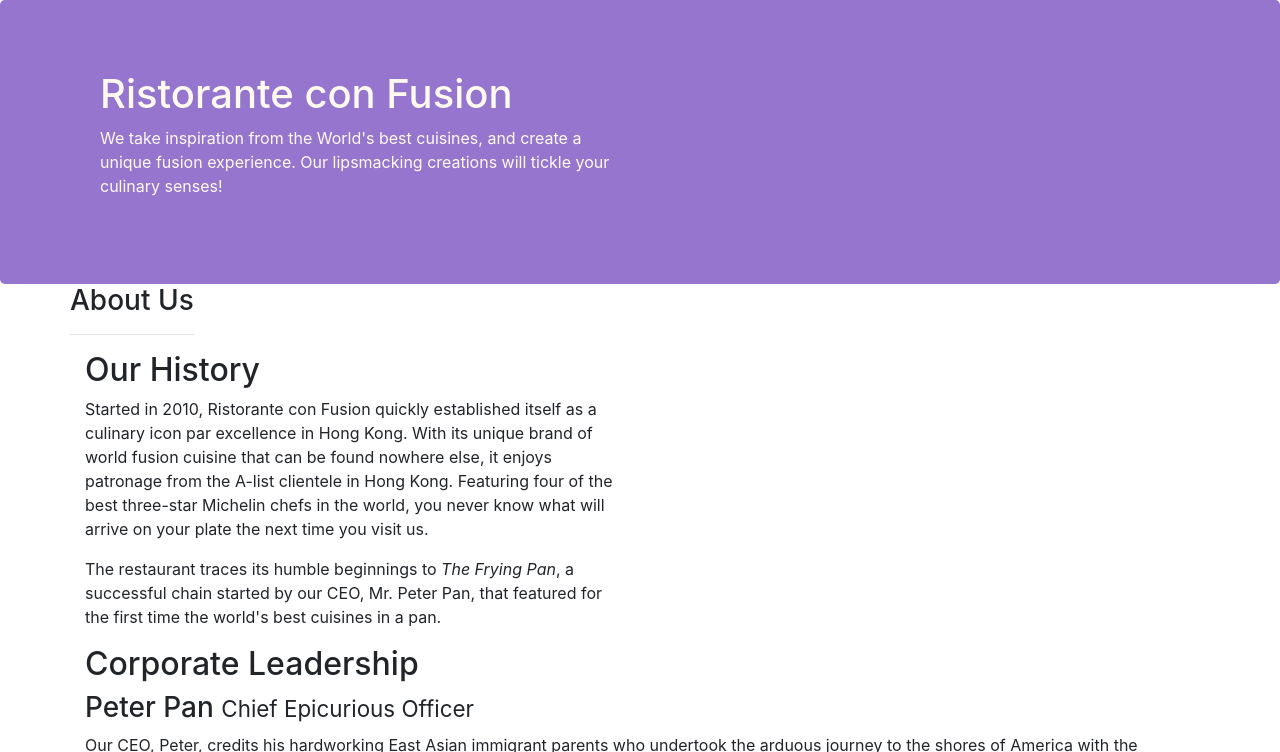
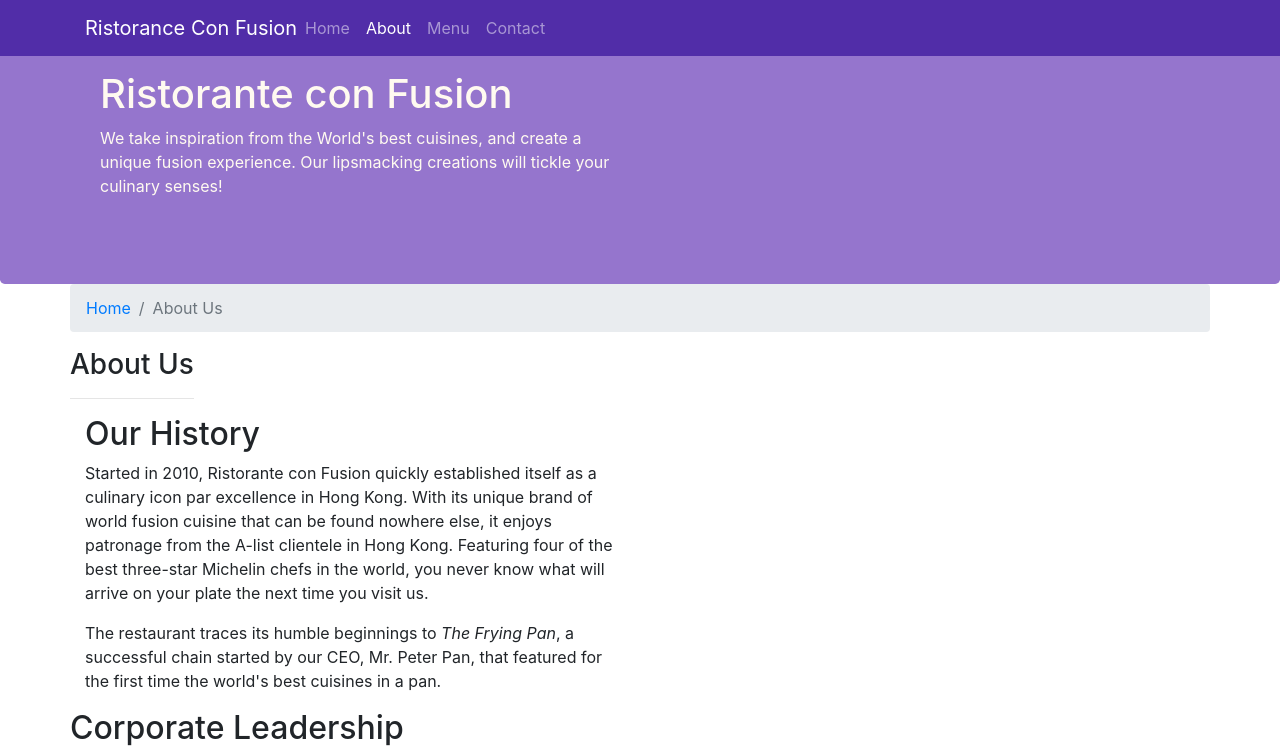
Before and after one commit to oldman-coding/bootstrap4, a website: page aboutus.html in a window 1280 px wide. Shown: the top 752 px of the page. Drawn offline with nearby package versions, Linux system fonts and the light colour scheme.

Commit message:
Navbar and breadcumb

```diff
--- a/aboutus.html
+++ b/aboutus.html
@@ -16,6 +16,23 @@
 </head>
 
 <body>
+    <nav class='navbar navbar-dark navbar-expand-sm fixed-top'>
+        <div class='container'>
+            <button class='navbar-toggler' type='button' data-toggle='collapse' data-target='#Navbar'>
+                <span class='navbar-toggler-icon'></span>
+            </button>
+            <a class='navbar-brand mr-auto'  href='./index.html'>Ristorance Con Fusion</a>
+            <div class='collapse navbar-collapse' id='Navbar'>
+                <ul class='navbar-nav mr-auto'>
+                    <li class='nav-item'><a class='nav-link' href='./index.html'>Home</a></li>
+                    <li class='nav-item active'><a class='nav-link' href='#'>About</a></li>
+                    <li class='nav-item'><a class='nav-link' href='#'>Menu</a></li>
+                    <li class='nav-item'><a class='nav-link' href='#'>Contact</a></li>
+                </ul>
+            </div>
+
+        </div>
+    </nav>
 
     <header class="jumbotron">
         <div class="container">
@@ -32,6 +49,10 @@
 
     <div class='container'>
         <div class='row'>
+            <ol class="col-12 breadcrumb">
+                <li class="breadcrumb-item"><a href="./index.html">Home</a></li>
+                <li class="breadcrumb-item active">About Us</li>
+            </ol>
             <div>
                <h3>About Us</h3>
                <hr>
@@ -48,9 +69,8 @@
             </div>
         </div>
 
-
         <div class='row'>
-            <div class='col-12'>
+            <div>
                 <h2>Corporate Leadership</h2>
                 <h3 >Peter Pan <small>Chief Epicurious Officer</small></h3>
                 <p class='d-none d-sm-block'>Our CEO, Peter, credits his hardworking East Asian immigrant parents who undertook the arduous journey to the shores of America with the intention of giving their children the best future. His mother's wizardy in the kitchen whipping up the tastiest dishes with whatever is available inexpensively at the supermarket, was his first inspiration to create the fusion cuisines for which <em>The Frying Pan</em> became well known. He brings his zeal for fusion cuisines to this restaurant, pioneering cross-cultural culinary connections.</p>
@@ -71,7 +91,7 @@
                 <div class="col-4 offset-1 col-sm-2">
                     <h5>Links</h5>
                     <ul class="list-unstyled">
-                        <li><a href="#">Home</a></li>
+                        <li><a href="./index.html">Home</a></li>
                         <li><a href="#">About</a></li>
                         <li><a href="#">Menu</a></li>
                         <li><a href="#">Contact</a></li>
--- a/css/style.css
+++ b/css/style.css
@@ -29,3 +29,12 @@
     margin: 0px;
     color: #0f0f0f;
 }
+
+.body {
+    padding: 50px 0px 0px 0px;
+    z-index: 0;
+}
+
+.navbar-dark {
+    background-color: #512DA8;
+}
```
Also changed, not shown: index.html (+18 -1 lines).
